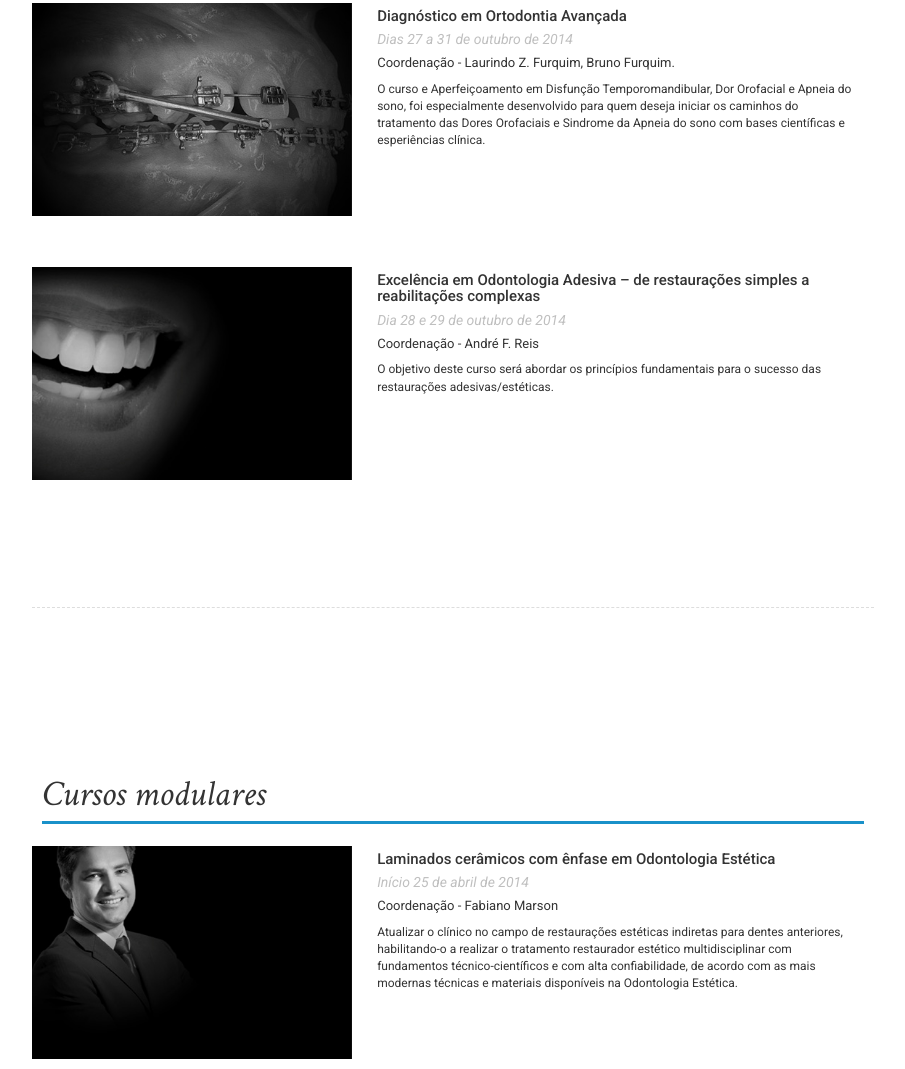
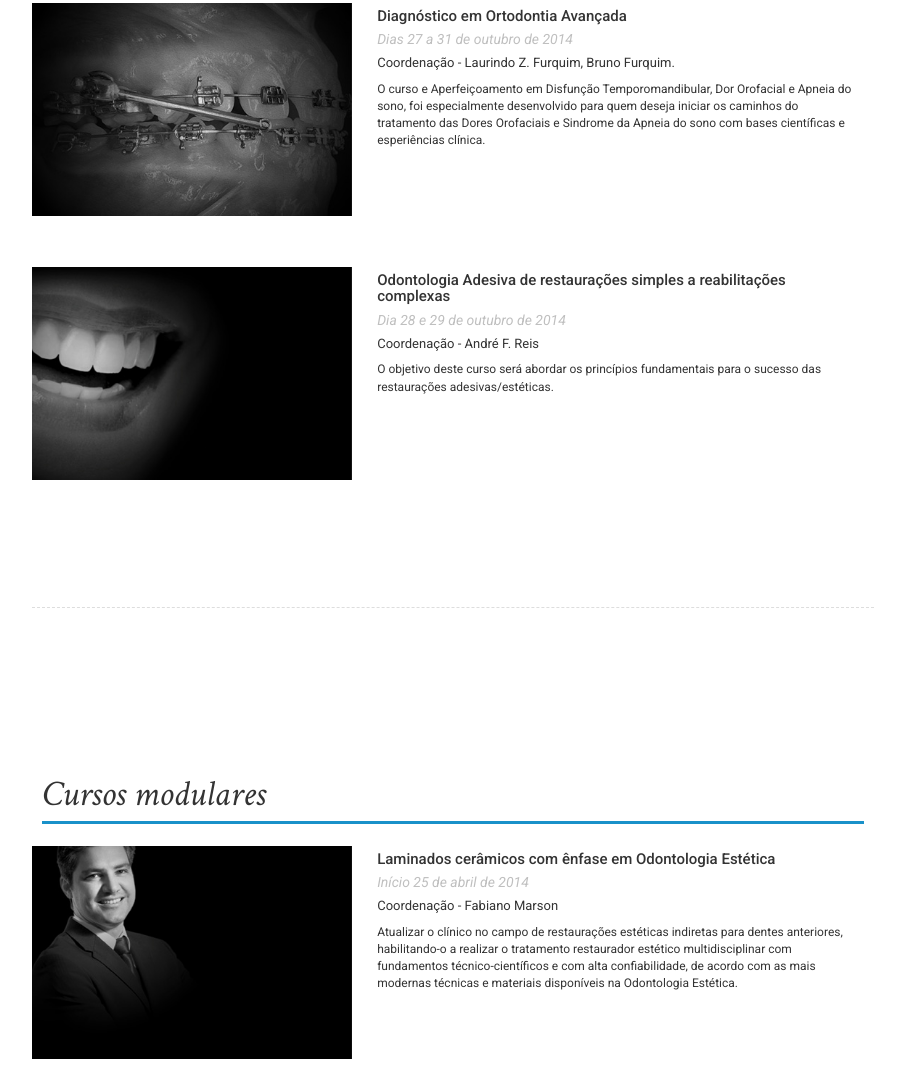
Before and after one commit to dentalpress/saa.portal, a plain HTML site: page index.html in a window 1280 px wide. Shown: the part 7844-8913 px from the top of the page, without its empty margins (284-1189 px from the left). Drawn offline with nearby package versions, Linux system fonts and the light colour scheme; no server answers.

Commit message:
HTML/#odontologia_adesiva: Corrige título do curso

```diff
--- a/index.html
+++ b/index.html
@@ -703,7 +703,7 @@
 
                             <!-- Box com as informações principais -->
                             <div class="curso-group-item-text media-body">
-                                <h2 class="titulo">Excelência em Odontologia Adesiva – de restaurações simples a reabilitações complexas</h2>
+                                <h2 class="titulo">Odontologia Adesiva de restaurações simples a reabilitações complexas</h2>
                                 <p class="data">Dia 28 e 29 de outubro de 2014</p>
                                 <p class="cordenacao">Coordenação - André F. Reis </p>
                                 <p class="resumo">O objetivo deste curso será abordar os princípios fundamentais para o sucesso das restaurações adesivas/estéticas.</p>
```
